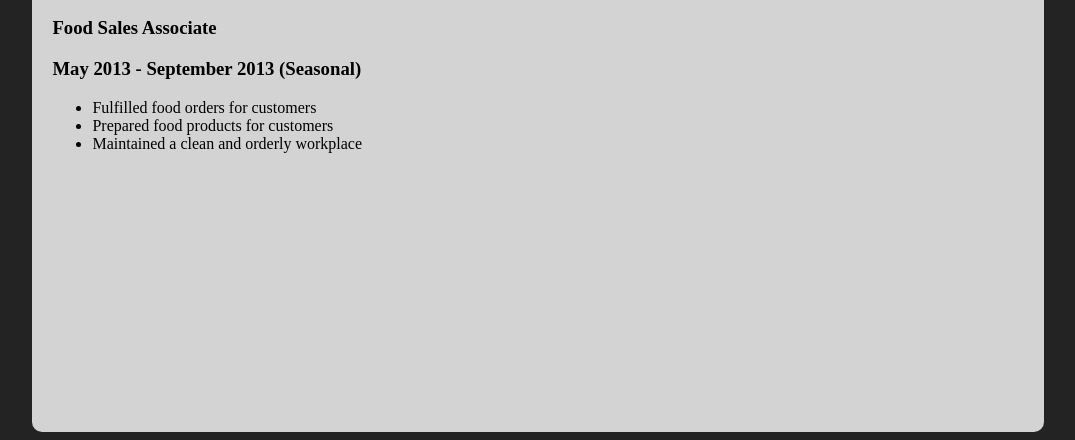
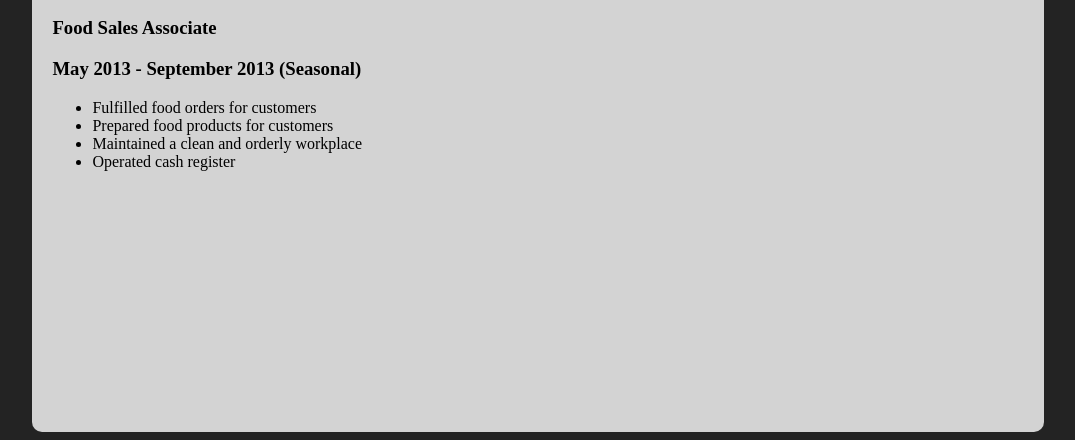
Before and after one commit to Buckhalton/Resume, a plain HTML site: page index.html in a window 1280 px wide. Shown: the part 360-800 px from the top of the page, without its empty margins (102-1177 px from the left). Drawn offline with Linux system fonts and the light colour scheme.

Commit message:
added li element

```diff
--- a/index.html
+++ b/index.html
@@ -39,6 +39,7 @@
 				<li>Fulfilled food orders for customers</li>
 				<li>Prepared food products for customers</li>
 				<li>Maintained a clean and orderly workplace</li>
+				<li>Operated cash register</li>
 			</ul>
 		</div>
 	</div>
```
